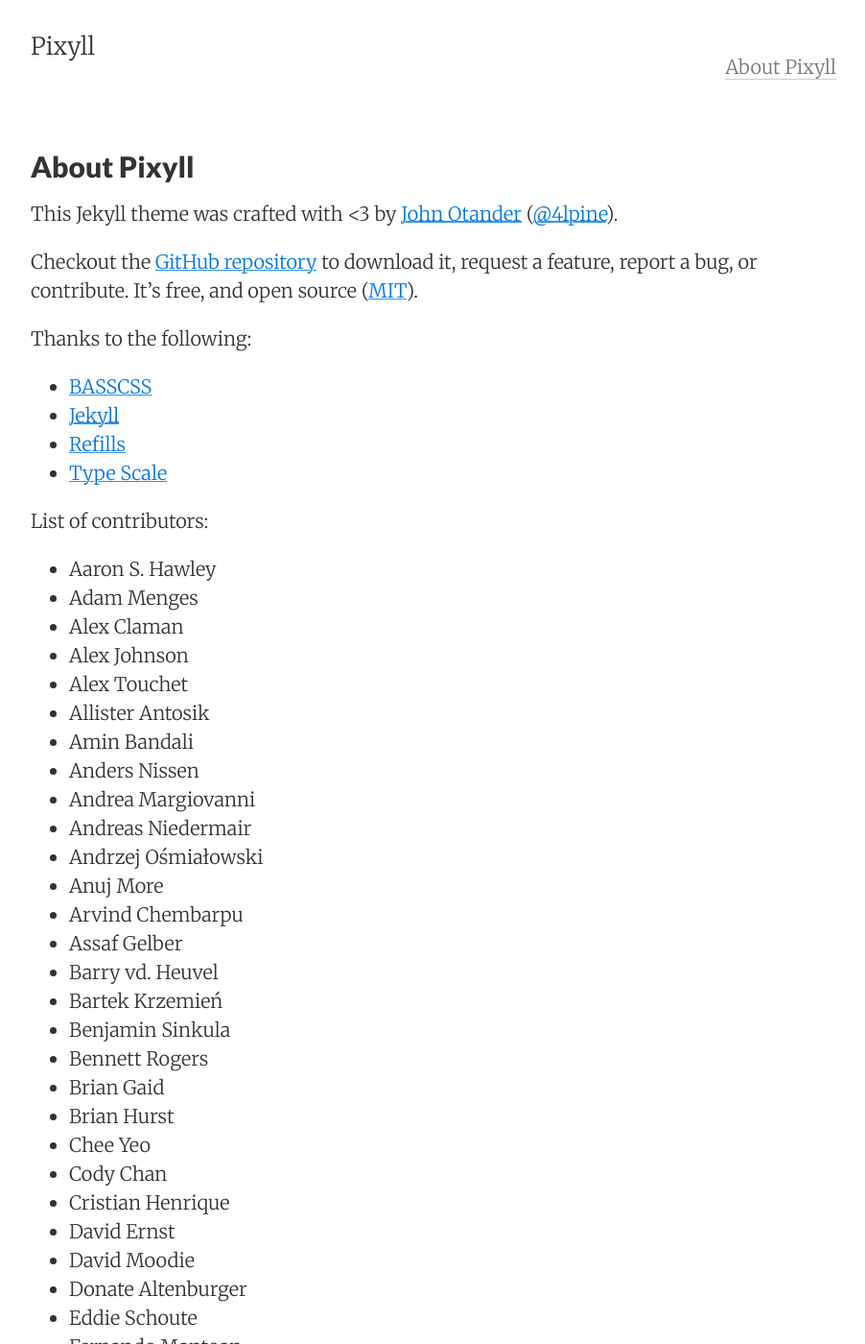
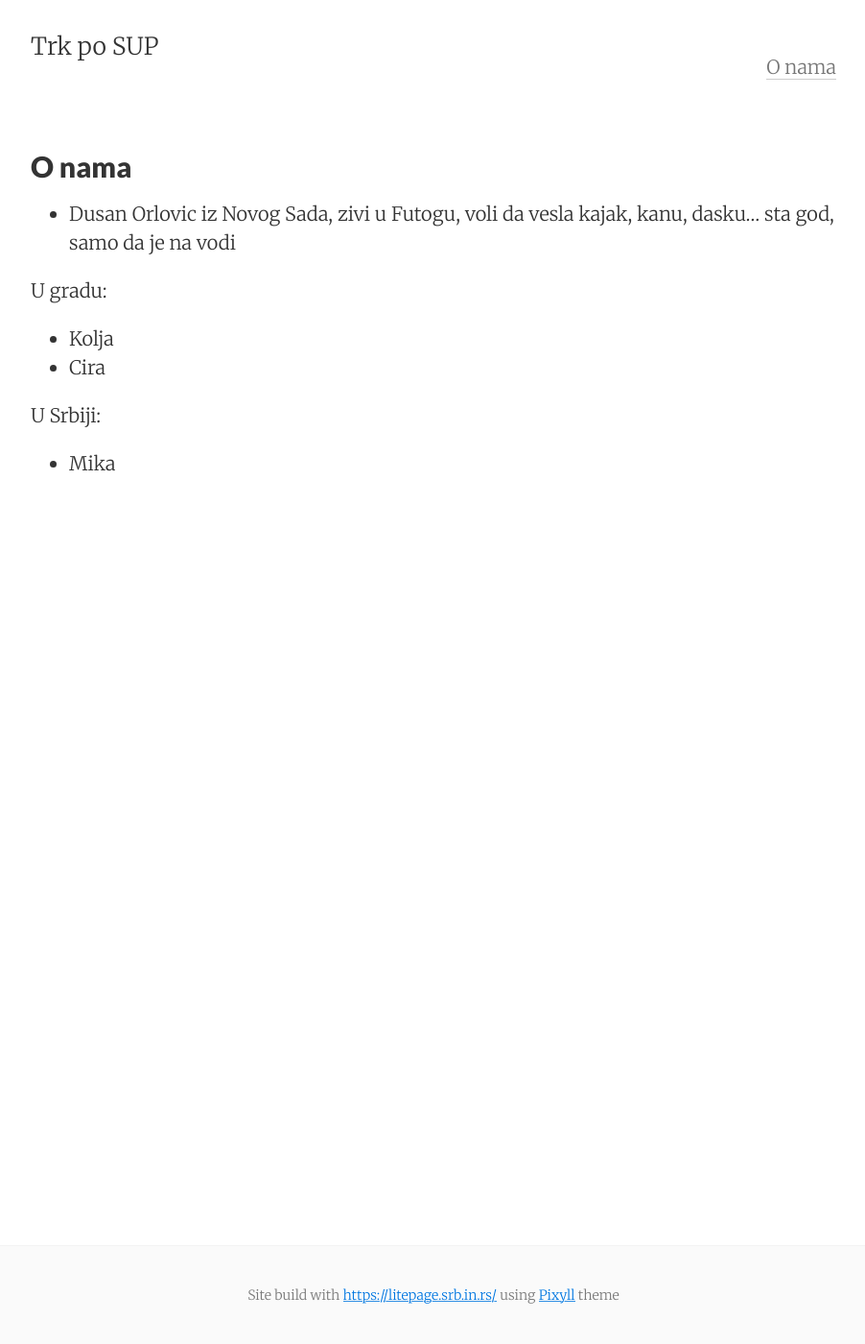
Before and after one commit to trkinrs/trk-po-sup.srb.in.rs, a Jekyll site: the page built from about.md, in a window 1280 px wide and 1400 px high. Shown: the whole window at 96% size, without its empty margins (188-1090 px from the left). Built offline with Jekyll 4.4.1, drawn with Linux system fonts in a browser that asks for light colours; some of the changed text lies outside the part shown.

Commit message:
Update source site content

```diff
--- a/_config.yml
+++ b/_config.yml
@@ -1,70 +1,50 @@
-# Site settings
-title:       Pixyll
-email:       your_email@example.com
-author:      John Otander
-description: "A simple, beautiful theme for Jekyll that emphasizes content rather than aesthetic fluff."
-baseurl:     ""
-url:         "https://pixyll.com"
+---
+title: Trk po SUP
+email: your_email@example.com
+author: John Otander
+description: A simple, beautiful theme for Jekyll that emphasizes content rather than
+  aesthetic fluff.
+baseurl: ''
+url: https://pixyll.com
 date_format: "%b %-d, %Y"
 header_pages:
- - about.md
- - contact.html
-
-# Google services
-google_verification:
-# Use either direct GA implementation or set up GTM account
-# - using both will skew your data (leave blank to not use at all)
-google_analytics:
-google_tag_manager:
-# Bing services
-bing_verification:
-
-# Optional features
-animated:             false
-show_related_posts:   false
-show_post_footers:    false
-show_social_icons:    false
+- about.md
+- contact.html
+google_verification: ''
+google_analytics: ''
+google_tag_manager: ''
+bing_verification: ''
+animated: false
+show_related_posts: false
+show_post_footers: false
+show_social_icons: false
 ajaxify_contact_form: false
 enable_mathjax: false
 extended_fonts: false
 enable_anchorjs: false
-
-# Facebook Page integration
-# (for instant articles and other stuff)
 fb_page: false
-fb_page_id:
-
-# Disqus post comments
-# (leave blank to disable Disqus)
-disqus_shortname:
-
-# Facebook Comments plugin
-# (leave blank to disable Facebook Comments, otherwise set it to true)
-facebook_comments:
-facebook_appid:
-facebook_comments_number: 10
-
-# Social icons
-github_username:
-reddit_username:
-bitbucket_username:
-stackoverflow_id:
-twitter_username:
-skype_username:
-steam_nickname:
-google_plus_id:
-linkedin_username:
-angellist_username:
-medium_id:
-bitcoin_url:
-paypal_url:
-flattr_button:
-telegram_username:
-vk_id:
-
-# Post sharing icons
+fb_page_id: ''
+disqus_shortname: ''
+facebook_comments: ''
+facebook_appid: ''
+facebook_comments_number: '10'
+github_username: ''
+reddit_username: ''
+bitbucket_username: ''
+stackoverflow_id: ''
+twitter_username: ''
+skype_username: ''
+steam_nickname: ''
+google_plus_id: ''
+linkedin_username: ''
+angellist_username: ''
+medium_id: ''
+bitcoin_url: ''
+paypal_url: ''
+flattr_button: ''
+telegram_username: ''
+vk_id: ''
 show_sharing_icons: false
-# Change to 'true' to enable individual icons
 share_facebook: false
 share_twitter: false
 share_googleplus: false
@@ -74,60 +54,53 @@ share_tumblr: false
 share_reddit: false
 share_stumbleupon: false
 share_hackernews: false
-
 text:
   pagination:
-    newer: 'Newer'
-    older: 'Older'
+    newer: Newer
+    older: Older
   share_buttons:
-    text:         'Share this post!'
-    facebook:     'Share on Facebook'
-    twitter:      'Share on Twitter'
-    googleplus:   'Share on Google+'
-    linkedin:     'Share on LinkedIn'
-    digg:         'Share on Digg'
-    tumblr:       'Share on Tumblr'
-    reddit:       'Share on Reddit'
-    stumbleupon:  'Share on StumbleUpon'
-    hackernews:   'Share on Hacker News'
+    text: Share this post!
+    facebook: Share on Facebook
+    twitter: Share on Twitter
+    googleplus: Share on Google+
+    linkedin: Share on LinkedIn
+    digg: Share on Digg
+    tumblr: Share on Tumblr
+    reddit: Share on Reddit
+    stumbleupon: Share on StumbleUpon
+    hackernews: Share on Hacker News
   post:
-    updated:        'Updated'
-    minute_read:    'minute read'
-    related_posts:  'Related Posts'
+    updated: Updated
+    minute_read: minute read
+    related_posts: Related Posts
   index:
-    coming_soon: 'Coming soon...'
+    coming_soon: Coming soon...
   contact:
-    email:    'Email Address'
-    content:  'What would you like to say?'
-    subject:  'New submission!'
-    submit:   'Say Hello'
+    email: Email Address
+    content: What would you like to say?
+    subject: New submission!
+    submit: Say Hello
     ajax:
-      sending:  'sending..'
-      sent:     'Message sent!'
-      error:    'Error!'
-  thanks: 'Thanks for contacting us. We will reply as soon as possible.'
-  og_locale: 'en_US'
-
-# Build settings
-markdown:     kramdown
-# redcarpet:
-#   extensions: ['smart', 'tables', 'with_toc_data']
-permalink:    pretty
-paginate:     4
+      sending: sending..
+      sent: Message sent!
+      error: Error!
+  thanks: Thanks for contacting us. We will reply as soon as possible.
+  og_locale: en_US
+markdown: kramdown
+permalink: pretty
+paginate: '4'
 sass:
   style: compressed
 plugins:
-  - jekyll-paginate
-  - jekyll-sitemap
-# https://github.com/jekyll/jekyll/issues/2938
+- jekyll-paginate
+- jekyll-sitemap
 exclude:
-  - Gemfile
-  - Gemfile.lock
-  - Rakefile
-  - README.md
-  - screenshot.png
-  - vendor
-
+- Gemfile
+- Gemfile.lock
+- Rakefile
+- README.md
+- screenshot.png
+- vendor
 _schema:
   description: text_area
   header_pages:
--- a/about.md
+++ b/about.md
@@ -1,94 +1,14 @@
 ---
 layout: page
-title: About Pixyll
-permalink: /about/
+title: O nama
+permalink: "/about/"
 tags: about
 ---
+* Dusan Orlovic iz Novog Sada, zivi u Futogu, voli da vesla kajak, kanu, dasku... sta god, samo da je na vodi
 
-This Jekyll theme was crafted with <3 by [John Otander](https://johno.com/)
-([@4lpine](https://twitter.com/4lpine)).
+U gradu:
+* Kolja
+* Cira
 
-Checkout the [GitHub repository](https://github.com/johno/pixyll) to download it,
-request a feature, report a bug, or contribute. It's free, and open source
-([MIT](https://opensource.org/licenses/MIT)).
-
-Thanks to the following:
-
-* [BASSCSS](https://basscss.com/)
-* [Jekyll](https://jekyllrb.com/)
-* [Refills](https://refills.bourbon.io/)
-* [Type Scale](https://type-scale.com/)
-
-List of contributors:
-
-- Aaron S. Hawley
-- Adam Menges
-- Alex Claman
-- Alex Johnson
-- Alex Touchet
-- Allister Antosik
-- Amin Bandali
-- Anders Nissen
-- Andrea Margiovanni
-- Andreas Niedermair
-- Andrzej Ośmiałowski
-- Anuj More
-- Arvind Chembarpu
-- Assaf Gelber
-- Barry vd. Heuvel
-- Bartek Krzemień
-- Benjamin Sinkula
-- Bennett Rogers
-- Brian Gaid
-- Brian Hurst
-- Chee Yeo
-- Cody Chan
-- Cristian Henrique
-- David Ernst
-- David Moodie
-- Donate Altenburger
-- Eddie Schoute
-- Fernando Mantoan
-- Gurchet Rai
-- Harish Narayanan
-- Jack Platten
-- Jehan Tremback
-- Jiaxi Gu (Isaac)
-- John Otander
-- Jordan Danielewski
-- Josh Buxton
-- Kirill Kulikov
-- Kyle Maxwell
-- Marta Sztybor
-- Martin Wagner
-- Matthew Graybosch
-- Maxim Tsoy
-- Mete Balci
-- Mike Lloyd
-- Mikhail Grachev
-- mindwind
-- Nick Rakochy
-- Nikolay Georgiev
-- Noel Bautista
-- Oliver Hamlet
-- Onur (e0i)
-- Praveer Gupta
-- Rassol (Karmeye)
-- Renato Fialho
-- Ricky Han
-- Roberto Pesando
-- Ryan Jacobs
-- Scott Martin
-- Selim Eren Bekçe
-- Shruti Rijhwani
-- Steef Hegeman
-- Tehmasp Chaudhri
-- Thomas Galvin
-- Timothy Gu
-- Tom Kraak
-- Vishnu Ks
-- Vladislav Arbatov
-- Wilfred Hughes
-- Yaroslav Yadrishnikov
-- Yee Chie Tu
-- Yeou Chien
+U Srbiji:
+* Mika
```
Also changed, not shown: _posts/2026-01-30-sup-na-bazenu-sukoro-madjarska.md (+3 -3 lines).
